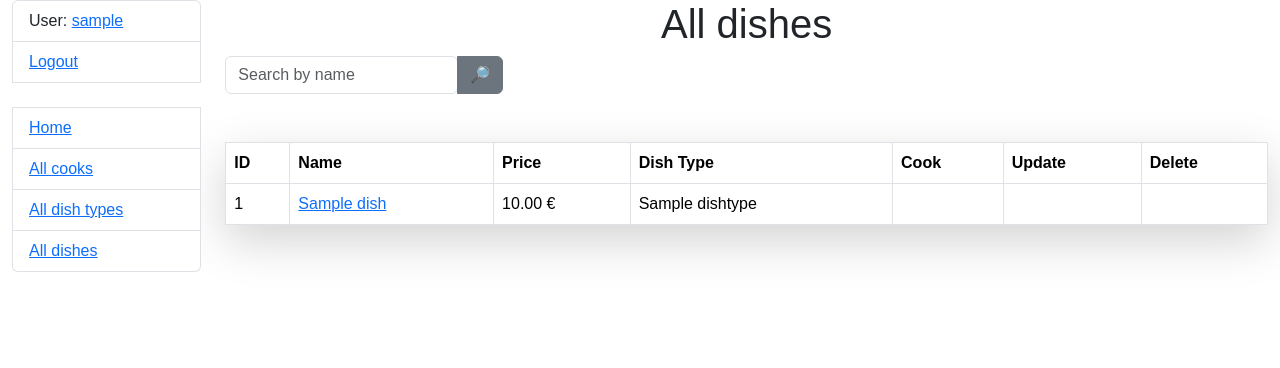
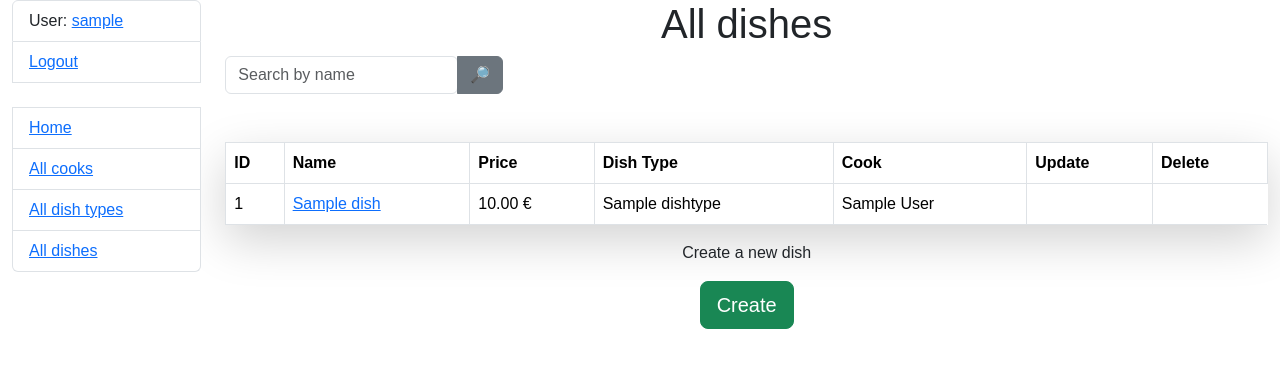
Before and after one commit to 380974261314kv/Restaurant-kitcheen-service, a Django app: page /dishes/ in a window 1280 px wide. Shown: the top 368 px of the page. Run offline with Django 4.2, Linux system fonts and the light colour scheme; a user stored in the database is signed in; tables that the repository leaves empty hold one stand-in row (values such as "Sample post"); some libraries are stand-ins or nearby versions.

Commit message:
add CreateView, route & template for Dish model

```diff
--- a/restaurant/urls.py
+++ b/restaurant/urls.py
@@ -11,6 +11,7 @@ urlpatterns = [
     path("dish_types/ctreate/", views.DishTypeCreateView.as_view(), name="dish-type-create"),
     path("dishes/", views.DishListView.as_view(), name="dish-list"),
     path("dishes/<int:pk>/", views.DishDetailView.as_view(), name="dish-detail"),
+    path("dishes/create/", views.DishCreateView.as_view(), name="dish-create"),
     path("cooks/", views.CookListView.as_view(), name="cook-list"),
     path("cooks/<int:pk>/", views.CookDetailView.as_view(), name="cook-detail"),
 ]
--- a/restaurant/views.py
+++ b/restaurant/views.py
@@ -94,6 +94,12 @@ class DishDetailView(LoginRequiredMixin, generic.DetailView):
     model = Dish
 
 
+class DishCreateView(LoginRequiredMixin, generic.CreateView):
+    model = Dish
+    form_class = DishForm
+    success_url = reverse_lazy("restaurant:dish-list")
+
+
 class CookListView(LoginRequiredMixin, generic.ListView):
     model = Cook
     paginate_by = 5
--- a/templates/restaurant/dish_list.html
+++ b/templates/restaurant/dish_list.html
@@ -28,8 +28,16 @@
     </td>
     <td>{{ dish.price|currency_euro }}</td>
     <td>{{ dish.dish_type.name}}</td>
-    <td></td>
-    <td></td>
+    <td>
+      {% for cook in dish.cooks.all %}
+      {% if cook.first_name %}
+      {{ cook.first_name }} {{ cook.last_name }}
+      <br/>
+      {% else %}
+      {{ cook.username }}
+      {% endif %}
+      {% endfor %}
+    </td>
     <td></td>
   </tr>
   {% endfor %}
@@ -38,4 +46,8 @@
 {% else %}
 <p>There are no dishes</p>
 {% endif %}
+<div class="make-dish">
+  <p>Create a new dish</p>
+  <a href="{% url 'restaurant:dish-create' %}" class="btn btn-success btn-lg">Create</a>
+</div>
 {% endblock %}
```
Also changed, not shown: templates/restaurant/dish_form.html (added, +11 -0 lines).
